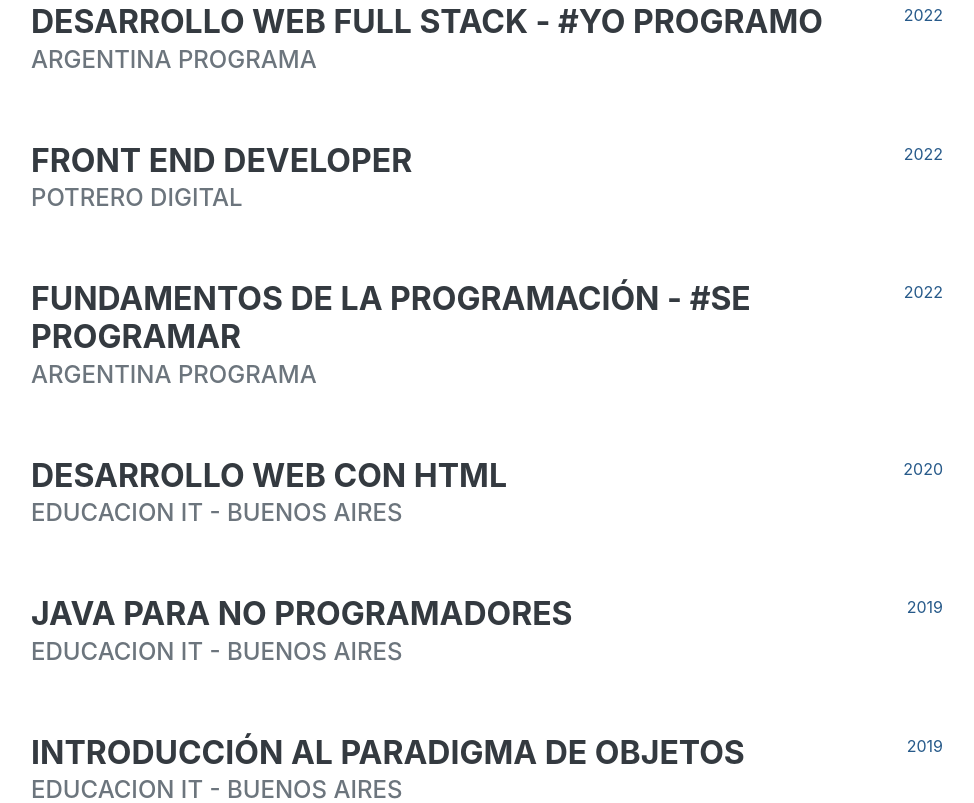
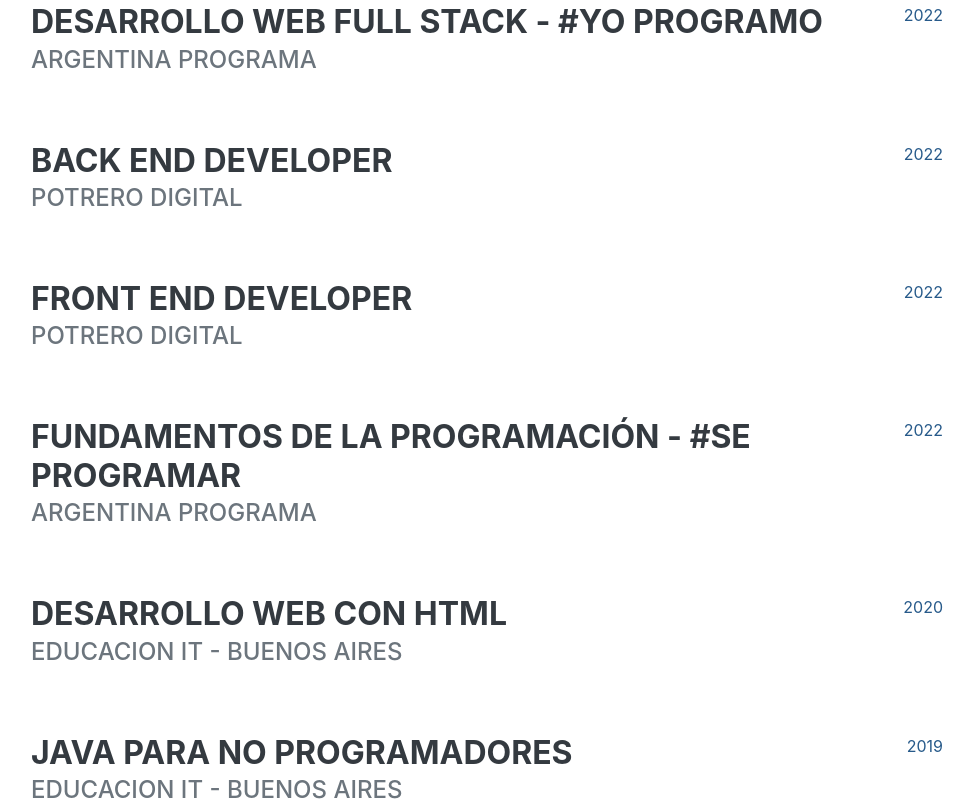
Before and after one commit to Galvann/IvanGalvanCV, a plain HTML site: page index.html in a window 1280 px wide. Shown: the part 994-1797 px from the top of the page, without its empty margins (289-1263 px from the left). Drawn offline with nearby package versions, Linux system fonts and the light colour scheme; a web font is replaced by a local one.

Commit message:
Update index.html

```diff
--- a/index.html
+++ b/index.html
@@ -64,6 +64,13 @@
                         <div class="flex-grow-1">
                             <h3 class="mb-0">Desarrollo Web Full Stack - #Yo Programo</h3>
                             <div class="subheading mb-3">Argentina Programa</div>
+                        </div>
+                        <div class="flex-shrink-0"><span class="text-primary">2022</span></div>
+                    </div>
+                    <div class="d-flex flex-column flex-md-row justify-content-between mb-5">
+                        <div class="flex-grow-1">
+                            <h3 class="mb-0">Back End Developer</h3>
+                            <div class="subheading mb-3">Potrero Digital</div>
                         </div>
                         <div class="flex-shrink-0"><span class="text-primary">2022</span></div>
                     </div>
```
